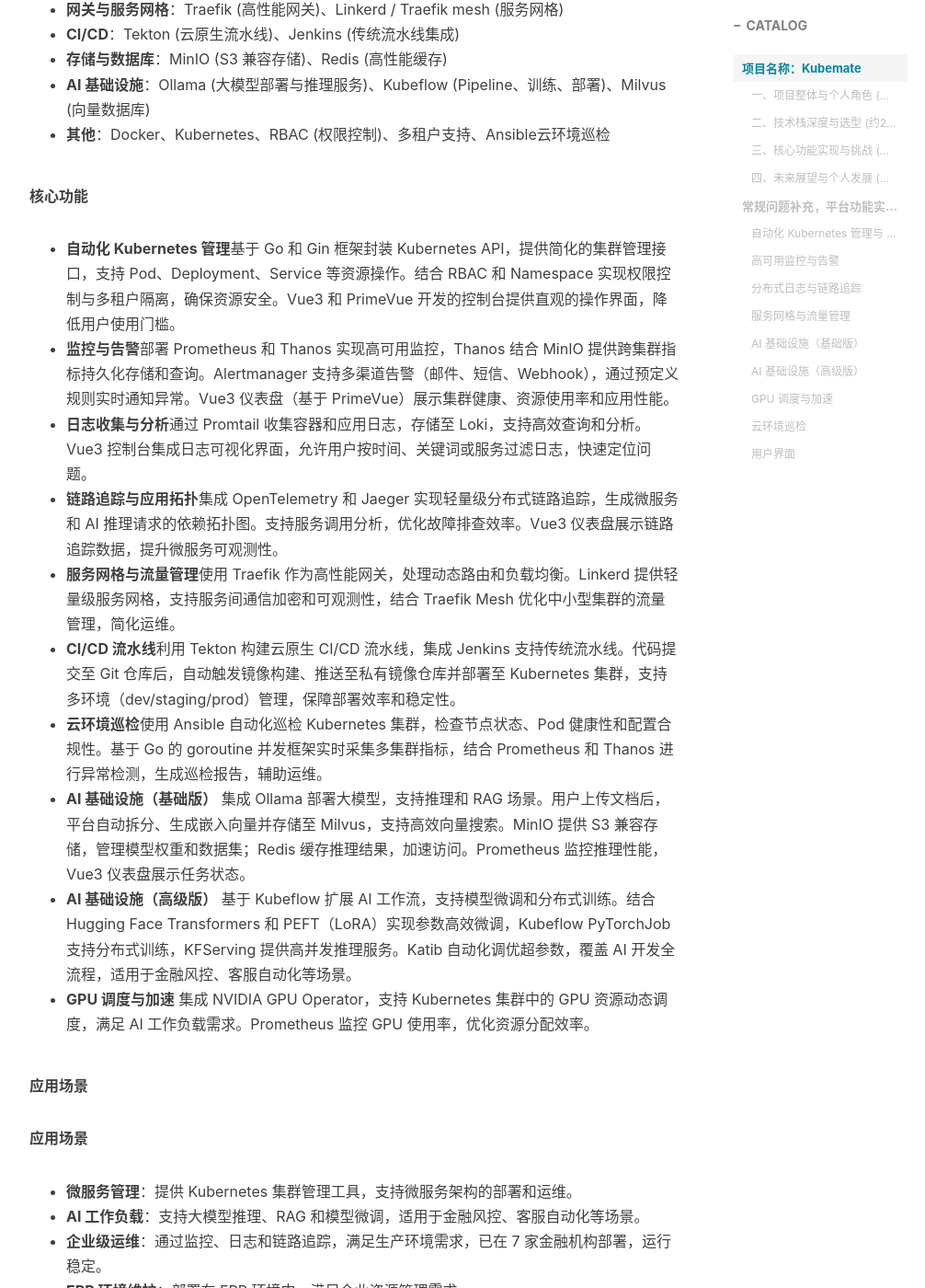
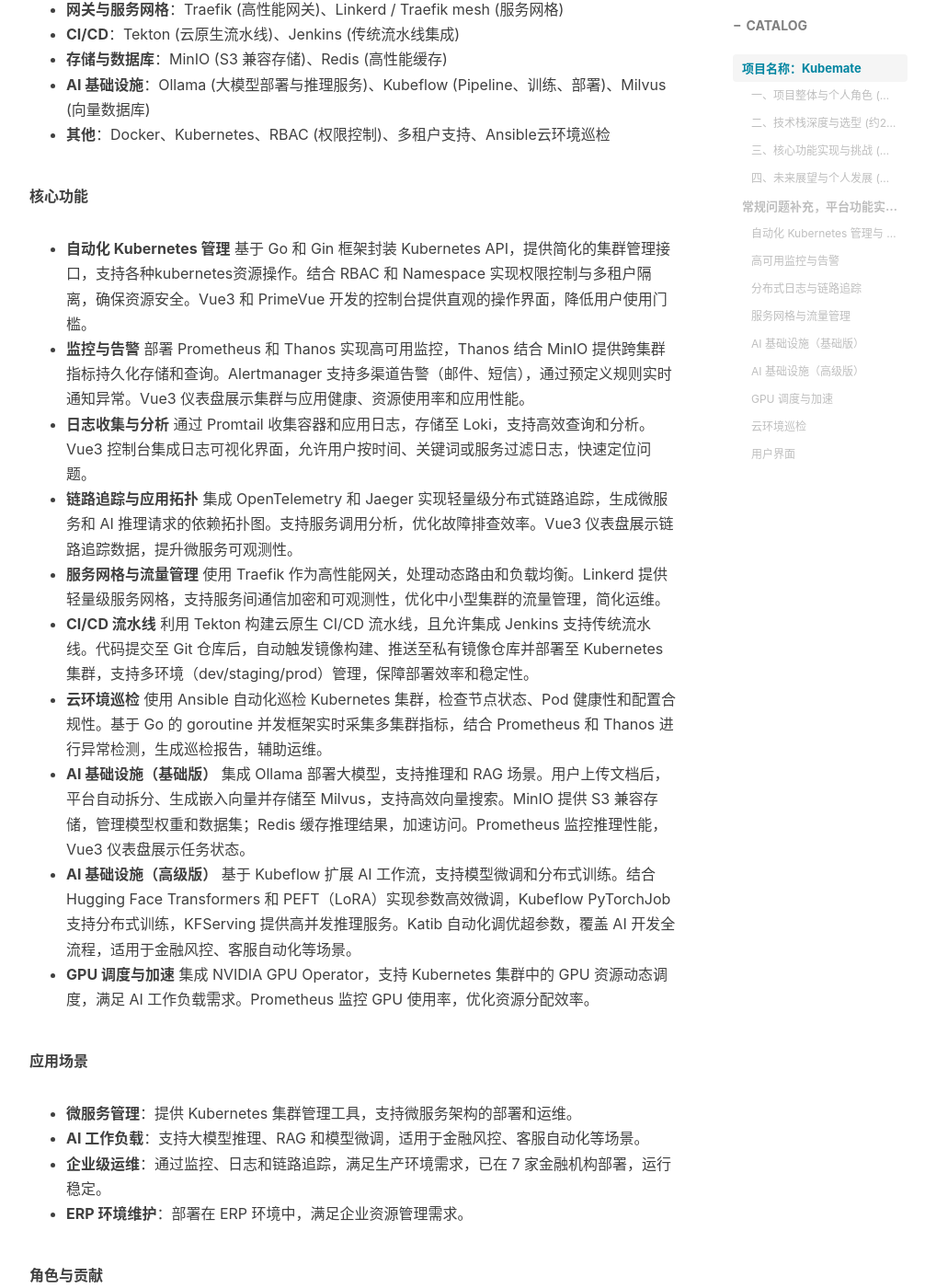
Before and after one commit to hodie-aurora/hodie-aurora.github.io, a Jekyll site: the page built from _posts/2025-06-03-Kubemate常规问题.md, in a window 1280 px wide and 1400 px high, scrolled down 1052 px. Shown: the whole window at 92% size, without its empty margins (233-1239 px from the left). Built offline with Jekyll 4.4.1, drawn with Linux system fonts in a browser that asks for light colours; nearby versions of some CDN libraries; comment, search, counter and statistics services are not loaded.

Commit message:
change kubemate

```diff
--- a/_posts/2025-06-03-Kubemate常规问题.md
+++ b/_posts/2025-06-03-Kubemate常规问题.md
@@ -29,19 +29,26 @@ Kubemate 是一个企业级 Kubernetes 管理与 AI 基础设施平台，专为
 
 **核心功能**
 
-* **自动化 Kubernetes 管理**基于 Go 和 Gin 框架封装 Kubernetes API，提供简化的集群管理接口，支持 Pod、Deployment、Service 等资源操作。结合 RBAC 和 Namespace 实现权限控制与多租户隔离，确保资源安全。Vue3 和 PrimeVue 开发的控制台提供直观的操作界面，降低用户使用门槛。
-* **监控与告警**部署 Prometheus 和 Thanos 实现高可用监控，Thanos 结合 MinIO 提供跨集群指标持久化存储和查询。Alertmanager 支持多渠道告警（邮件、短信、Webhook），通过预定义规则实时通知异常。Vue3 仪表盘（基于 PrimeVue）展示集群健康、资源使用率和应用性能。
-* **日志收集与分析**通过 Promtail 收集容器和应用日志，存储至 Loki，支持高效查询和分析。Vue3 控制台集成日志可视化界面，允许用户按时间、关键词或服务过滤日志，快速定位问题。
-* **链路追踪与应用拓扑**集成 OpenTelemetry 和 Jaeger 实现轻量级分布式链路追踪，生成微服务和 AI 推理请求的依赖拓扑图。支持服务调用分析，优化故障排查效率。Vue3 仪表盘展示链路追踪数据，提升微服务可观测性。
-* **服务网格与流量管理**使用 Traefik 作为高性能网关，处理动态路由和负载均衡。Linkerd 提供轻量级服务网格，支持服务间通信加密和可观测性，结合 Traefik Mesh 优化中小型集群的流量管理，简化运维。
-* **CI/CD 流水线**利用 Tekton 构建云原生 CI/CD 流水线，集成 Jenkins 支持传统流水线。代码提交至 Git 仓库后，自动触发镜像构建、推送至私有镜像仓库并部署至 Kubernetes 集群，支持多环境（dev/staging/prod）管理，保障部署效率和稳定性。
-* **云环境巡检**使用 Ansible 自动化巡检 Kubernetes 集群，检查节点状态、Pod 健康性和配置合规性。基于 Go 的 goroutine 并发框架实时采集多集群指标，结合 Prometheus 和 Thanos 进行异常检测，生成巡检报告，辅助运维。
-* **AI 基础设施（基础版）** 集成 Ollama 部署大模型，支持推理和 RAG 场景。用户上传文档后，平台自动拆分、生成嵌入向量并存储至 Milvus，支持高效向量搜索。MinIO 提供 S3 兼容存储，管理模型权重和数据集；Redis 缓存推理结果，加速访问。Prometheus 监控推理性能，Vue3 仪表盘展示任务状态。
-* **AI 基础设施（高级版）** 基于 Kubeflow 扩展 AI 工作流，支持模型微调和分布式训练。结合 Hugging Face Transformers 和 PEFT（LoRA）实现参数高效微调，Kubeflow PyTorchJob 支持分布式训练，KFServing 提供高并发推理服务。Katib 自动化调优超参数，覆盖 AI 开发全流程，适用于金融风控、客服自动化等场景。
+* **自动化 Kubernetes 管理**
+  基于 Go 和 Gin 框架封装 Kubernetes API，提供简化的集群管理接口，支持各种kubernetes资源操作。结合 RBAC 和 Namespace 实现权限控制与多租户隔离，确保资源安全。Vue3 和 PrimeVue 开发的控制台提供直观的操作界面，降低用户使用门槛。
+* **监控与告警**
+  部署 Prometheus 和 Thanos 实现高可用监控，Thanos 结合 MinIO 提供跨集群指标持久化存储和查询。Alertmanager 支持多渠道告警（邮件、短信），通过预定义规则实时通知异常。Vue3 仪表盘展示集群与应用健康、资源使用率和应用性能。
+* **日志收集与分析**
+  通过 Promtail 收集容器和应用日志，存储至 Loki，支持高效查询和分析。Vue3 控制台集成日志可视化界面，允许用户按时间、关键词或服务过滤日志，快速定位问题。
+* **链路追踪与应用拓扑**
+  集成 OpenTelemetry 和 Jaeger 实现轻量级分布式链路追踪，生成微服务和 AI 推理请求的依赖拓扑图。支持服务调用分析，优化故障排查效率。Vue3 仪表盘展示链路追踪数据，提升微服务可观测性。
+* **服务网格与流量管理**
+  使用 Traefik 作为高性能网关，处理动态路由和负载均衡。Linkerd 提供轻量级服务网格，支持服务间通信加密和可观测性，优化中小型集群的流量管理，简化运维。
+* **CI/CD 流水线**
+  利用 Tekton 构建云原生 CI/CD 流水线，且允许集成 Jenkins 支持传统流水线。代码提交至 Git 仓库后，自动触发镜像构建、推送至私有镜像仓库并部署至 Kubernetes 集群，支持多环境（dev/staging/prod）管理，保障部署效率和稳定性。
+* **云环境巡检**
+  使用 Ansible 自动化巡检 Kubernetes 集群，检查节点状态、Pod 健康性和配置合规性。基于 Go 的 goroutine 并发框架实时采集多集群指标，结合 Prometheus 和 Thanos 进行异常检测，生成巡检报告，辅助运维。
+* **AI 基础设施（基础版）**
+  集成 Ollama 部署大模型，支持推理和 RAG 场景。用户上传文档后，平台自动拆分、生成嵌入向量并存储至 Milvus，支持高效向量搜索。MinIO 提供 S3 兼容存储，管理模型权重和数据集；Redis 缓存推理结果，加速访问。Prometheus 监控推理性能，Vue3 仪表盘展示任务状态。
+* **AI 基础设施（高级版）**
+  基于 Kubeflow 扩展 AI 工作流，支持模型微调和分布式训练。结合 Hugging Face Transformers 和 PEFT（LoRA）实现参数高效微调，Kubeflow PyTorchJob 支持分布式训练，KFServing 提供高并发推理服务。Katib 自动化调优超参数，覆盖 AI 开发全流程，适用于金融风控、客服自动化等场景。
 * **GPU 调度与加速**
   集成 NVIDIA GPU Operator，支持 Kubernetes 集群中的 GPU 资源动态调度，满足 AI 工作负载需求。Prometheus 监控 GPU 使用率，优化资源分配效率。
-
-**应用场景**
 
 **应用场景**
 
```
Also changed, not shown: _posts/2025-06-03-Kubemate.md (+9 -9 lines).
